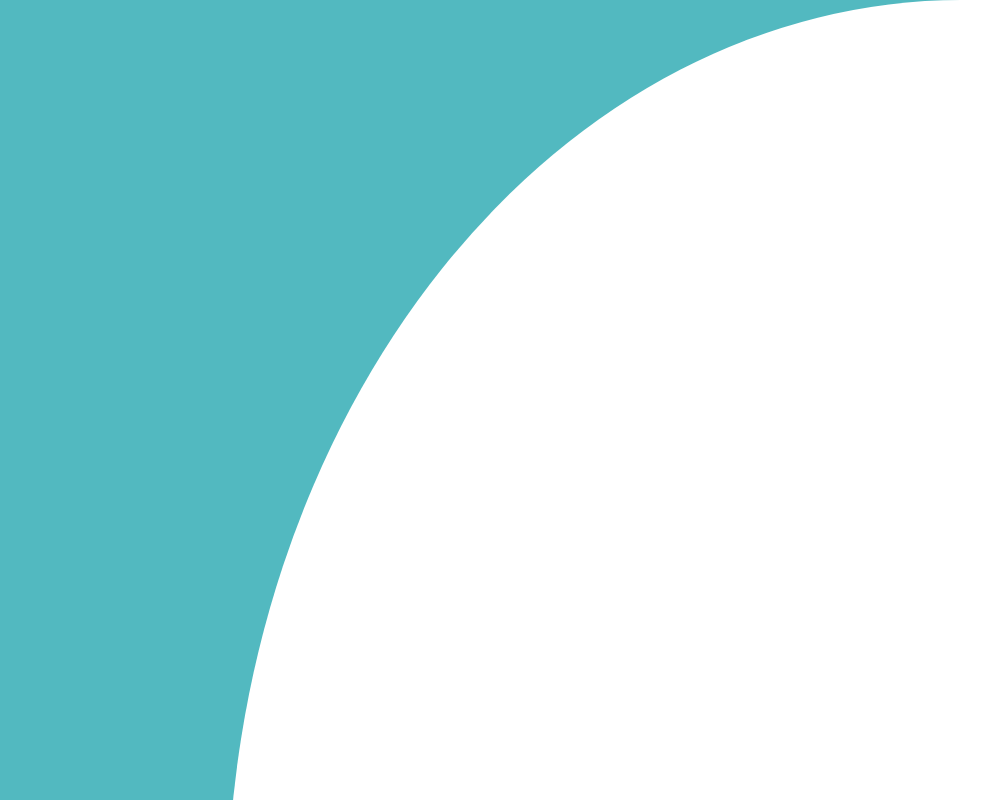
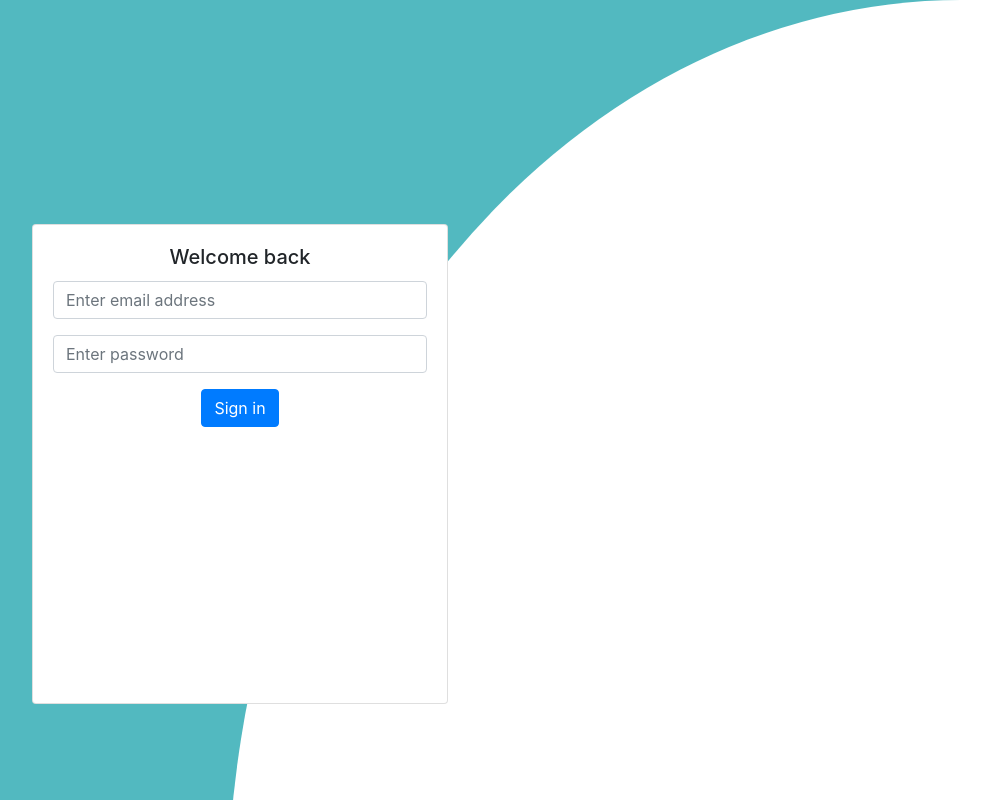
Before and after one commit to jakazzy/exercise-tracker-client, a React (Create React App) app: page / in a window 1280 px wide. Shown: the top 800 px of the page, without its empty margins (272-1259 px from the left). Built offline with nearby package versions, Linux system fonts and the light colour scheme.

Commit message:
add the sign in page

```diff
--- /dev/null
+++ b/src/components/signin/signin.component.jsx
@@ -0,0 +1,50 @@
+import React from 'react'
+import Card from 'react-bootstrap/Card'
+import Button from 'react-bootstrap/Button'
+import Form from 'react-bootstrap/Form'
+import { Row, Col } from 'react-bootstrap'
+
+import './signin.styles.css'
+
+const Signin = () => {
+  return (
+    <Card
+      style={{
+        width: '26rem',
+        height: '30rem',
+        position: 'absolute',
+        right: '35rem',
+        top: '14rem'
+      }}>
+      <Card.Body>
+        <Card.Title>Welcome back</Card.Title>
+        <Form>
+          <Form.Group as={Row} controlId="Email">
+            {/* <Form.Label column sm={3}>
+              Email
+            </Form.Label> */}
+            <Col>
+              <Form.Control
+                type="email"
+                placeholder="Enter email address"></Form.Control>
+            </Col>
+          </Form.Group>
+
+          <Form.Group as={Row} controlId="password">
+            {/* <Form.Label column sm={3}>
+              Password
+            </Form.Label> */}
+            <Col>
+              <Form.Control
+                type="password"
+                placeholder="Enter password"></Form.Control>
+            </Col>
+          </Form.Group>
+          <Button> Sign in</Button>
+        </Form>
+      </Card.Body>
+    </Card>
+  )
+}
+
+export default Signin
--- /dev/null
+++ b/src/components/signin/signin.styles.css
@@ -0,0 +1,4 @@
+/* .card-container {
+  width: "18rem";
+  height: "20rem";
+} */
--- a/src/pages/signin-signup/signin-signup.component.jsx
+++ b/src/pages/signin-signup/signin-signup.component.jsx
@@ -1,10 +1,12 @@
 import React from 'react'
 import './signin-signup.styles.css'
+import Signin from '../../components/signin/signin.component'
 
 function SigninSignup() {
   return (
     <div className="container-box">
       <div className="divider"></div>
+      <Signin />
     </div>
   )
 }
```
Also changed, not shown: src/components/signup.component.jsx (deleted), src/components/signup/signup.component.jsx (added).
